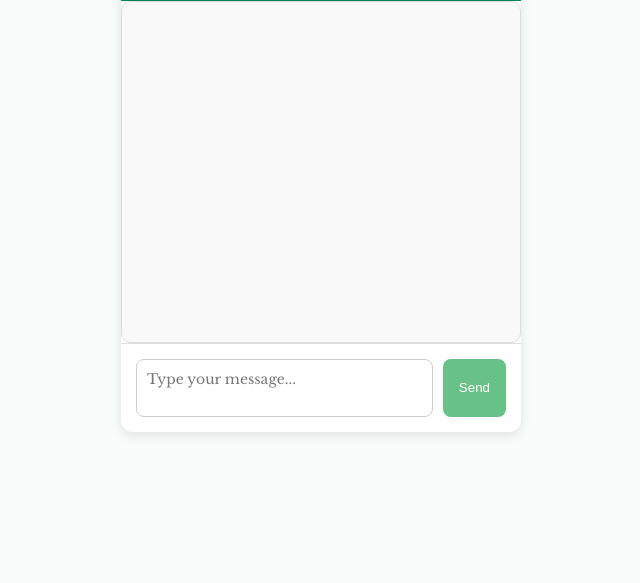
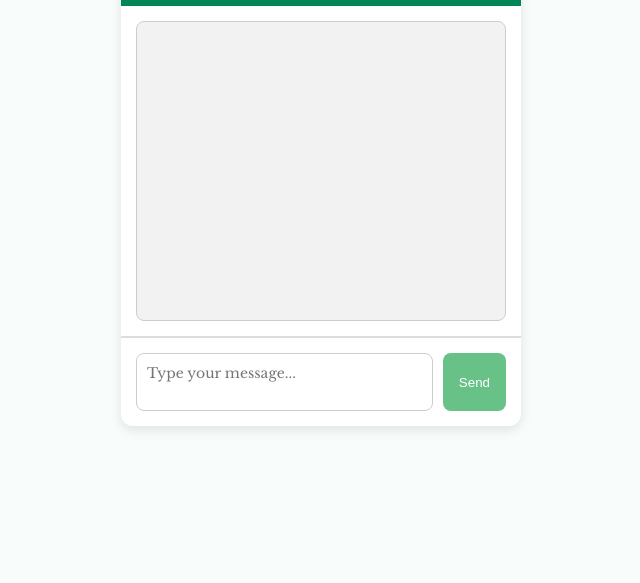
Before and after one commit to mitchellschatshed/Mitchells_ChatBot_New, a website: page index.html in a window 1280 px wide. Shown: the part 217-800 px from the top of the page, without its empty margins (319-959 px from the left). Drawn offline with nearby package versions, Linux system fonts and the light colour scheme; a web font is replaced by a local one.

Commit message:
Update index.html

```diff
--- a/index.html
+++ b/index.html
@@ -6,6 +6,7 @@
   <title>Mitchells Chat Shed</title>
   <link href="https://fonts.googleapis.com/css2?family=Libre+Baskerville&family=Pluto+Sans:wght@400;700&display=swap" rel="stylesheet">
   <style>
+    /* MAIN OUTER CONTAINER */
     body {
       margin: 0;
       background: #f8fdfb;
@@ -15,6 +16,8 @@
       align-items: center;
       height: 100vh;
     }
+
+    /* OUTER CARD CONTAINER */
     .chat-wrapper {
       width: 400px;
       background: white;
@@ -24,6 +27,8 @@
       flex-direction: column;
       overflow: hidden;
     }
+
+    /* HEADER */
     .chat-header {
       background: #008554;
       color: white;
@@ -33,6 +38,8 @@
       font-size: 22px;
       position: relative;
     }
+
+    /* HEADER IMAGE */
     .chat-header img {
       position: absolute;
       top: 10px;
@@ -40,14 +47,25 @@
       width: 40px;
       border-radius: 6px;
     }
-   .chat-messages {
-      padding: 20px;
-      height: 300px;              /* ✅ fixed height */
+
+    /* OUTER MESSAGE CONTAINER (holds the response box) */
+    .chat-messages {
+      padding: 15px;
+      border-bottom: 1px solid #ddd;
+    }
+
+    /* INNER MESSAGE DISPLAY BOX (the actual 'response box' where chat appears) */
+    .message-container {
+      background: #f2f2f2;
+      border: 1px solid #ccc;
+      border-radius: 8px;
+      height: 300px;
       overflow-y: auto;
-      background: #f9f9f9;
-      border: 1px solid #ddd;      /* ✅ visible border */
-      border-radius: 10px;
+      padding: 15px;
+      box-sizing: border-box;
     }
+
+    /* INDIVIDUAL MESSAGE BUBBLES */
     .message {
       max-width: 80%;
       margin-bottom: 12px;
@@ -57,24 +75,32 @@
       line-height: 1.4;
       word-wrap: break-word;
     }
+
+    /* BOT MESSAGE BUBBLE */
     .bot {
       background: #e0e0e0;
       color: black;
       text-align: left;
       margin-right: auto;
     }
+
+    /* USER MESSAGE BUBBLE */
     .user {
       background: #68c187;
       color: white;
       text-align: right;
       margin-left: auto;
     }
+
+    /* OUTER INPUT CONTAINER (holds textarea + button) */
     .chat-input {
       padding: 15px;
       border-top: 1px solid #ddd;
       display: flex;
       gap: 10px;
     }
+
+    /* TEXTAREA (where user types their message) */
     .chat-input textarea {
       flex: 1;
       resize: none;
@@ -84,6 +110,8 @@
       font-family: inherit;
       font-size: 14px;
     }
+
+    /* SEND BUTTON */
     .chat-input button {
       background: #68c187;
       color: white;
@@ -93,6 +121,8 @@
       font-family: 'Pluto Sans', sans-serif;
       cursor: pointer;
     }
+
+    /* SEND BUTTON HOVER */
     .chat-input button:hover {
       background: #008554;
     }
@@ -104,9 +134,16 @@
       <img src="https://raw.githubusercontent.com/mitchellschatshed/Mitchells_ChatBot_New/master/images/farm.png" alt="Farm icon">
       The Mitchells Chat Shed
     </div>
-    <div class="chat-messages" id="response">
-      <!-- Chat messages will appear here -->
+
+    <!-- OUTER MESSAGE CONTAINER -->
+    <div class="chat-messages">
+      <!-- INNER MESSAGE DISPLAY BOX (the actual response area) -->
+      <div class="message-container" id="response">
+        <!-- Message bubbles will be inserted here -->
+      </div>
     </div>
+
+    <!-- OUTER INPUT CONTAINER -->
     <div class="chat-input">
       <textarea id="message" rows="2" placeholder="Type your message..."></textarea>
       <button onclick="sendMessage()">Send</button>
@@ -115,7 +152,7 @@
 
   <script>
     const conversation = [
-      { role: \"system\", content: \"You are a friendly chatbot for UK farmers. Keep answers practical, supportive, under 100 words. Avoid corporate buzzwords.\" }
+      { role: "system", content: "You are a friendly chatbot for UK farmers. Keep answers practical, supportive, under 100 words. Avoid corporate buzzwords." }
     ];
 
     const inputBox = document.getElementById('message');
```
